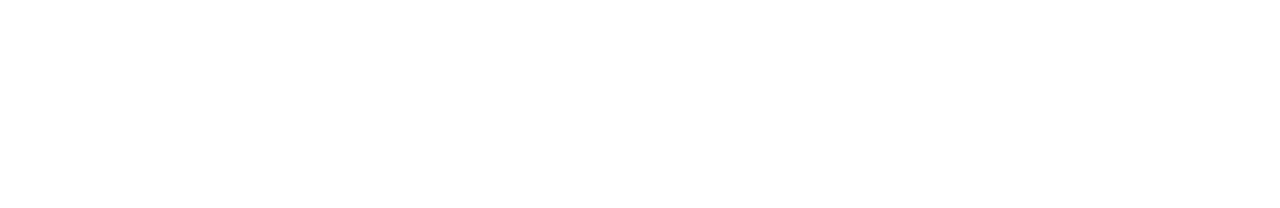
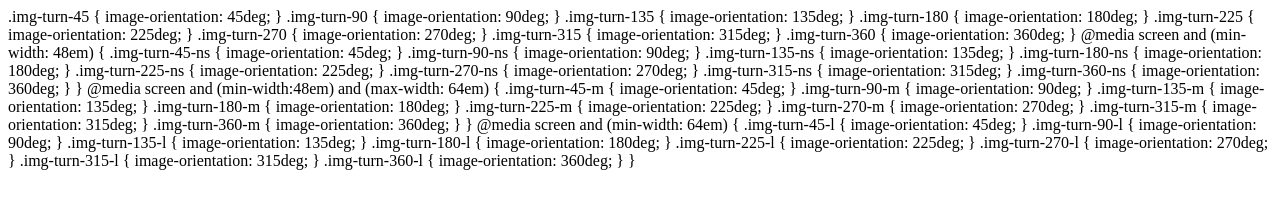
Before and after one commit to mrmrs/css-image-orientation, a website: page index.html in a window 1280 px wide. Drawn offline with Linux system fonts and the light colour scheme.

Commit message:
Adding css contents to html file for documentation

```diff
--- a/index.html
+++ b/index.html
@@ -12,5 +12,47 @@
     <link rel="stylesheet" href="image-orientation.css">
   </head>
   <body>
-  </body>
+.img-turn-45  { image-orientation: 45deg;  }
+.img-turn-90  { image-orientation: 90deg;  }
+.img-turn-135 { image-orientation: 135deg; }
+.img-turn-180 { image-orientation: 180deg; }
+.img-turn-225 { image-orientation: 225deg; }
+.img-turn-270 { image-orientation: 270deg; }
+.img-turn-315 { image-orientation: 315deg; }
+.img-turn-360 { image-orientation: 360deg; }
+
+@media screen and (min-width: 48em) {
+.img-turn-45-ns  { image-orientation: 45deg;  }
+.img-turn-90-ns  { image-orientation: 90deg;  }
+.img-turn-135-ns { image-orientation: 135deg; }
+.img-turn-180-ns { image-orientation: 180deg; }
+.img-turn-225-ns { image-orientation: 225deg; }
+.img-turn-270-ns { image-orientation: 270deg; }
+.img-turn-315-ns { image-orientation: 315deg; }
+.img-turn-360-ns { image-orientation: 360deg; }
+}
+
+@media screen and (min-width:48em) and (max-width: 64em) {
+.img-turn-45-m  { image-orientation: 45deg;  }
+.img-turn-90-m  { image-orientation: 90deg;  }
+.img-turn-135-m { image-orientation: 135deg; }
+.img-turn-180-m { image-orientation: 180deg; }
+.img-turn-225-m { image-orientation: 225deg; }
+.img-turn-270-m { image-orientation: 270deg; }
+.img-turn-315-m { image-orientation: 315deg; }
+.img-turn-360-m { image-orientation: 360deg; }
+}
+
+@media screen and (min-width: 64em) {
+.img-turn-45-l  { image-orientation: 45deg;  }
+.img-turn-90-l  { image-orientation: 90deg;  }
+.img-turn-135-l { image-orientation: 135deg; }
+.img-turn-180-l { image-orientation: 180deg; }
+.img-turn-225-l { image-orientation: 225deg; }
+.img-turn-270-l { image-orientation: 270deg; }
+.img-turn-315-l { image-orientation: 315deg; }
+.img-turn-360-l { image-orientation: 360deg; }
+}
+
+</body>
 </html>
```
